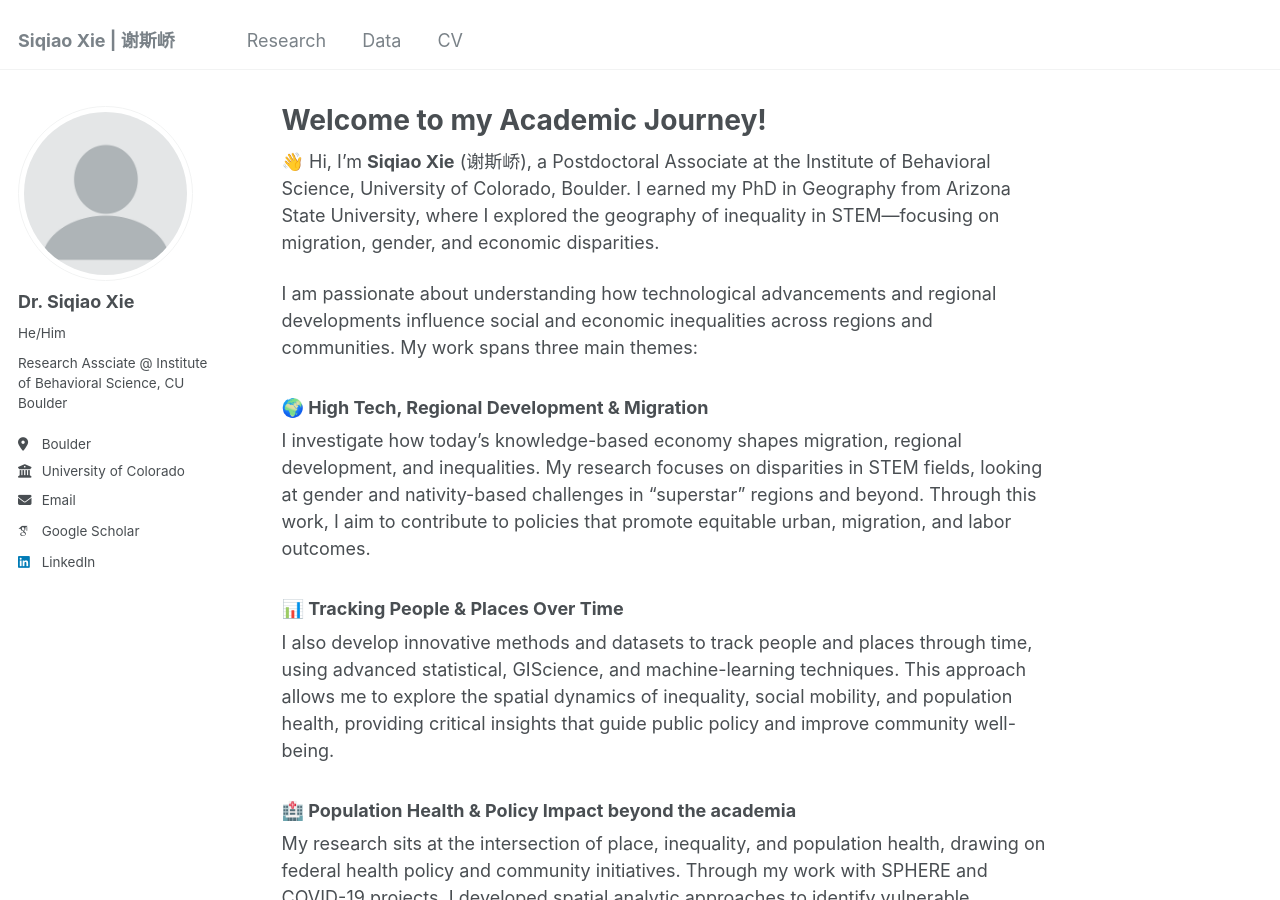
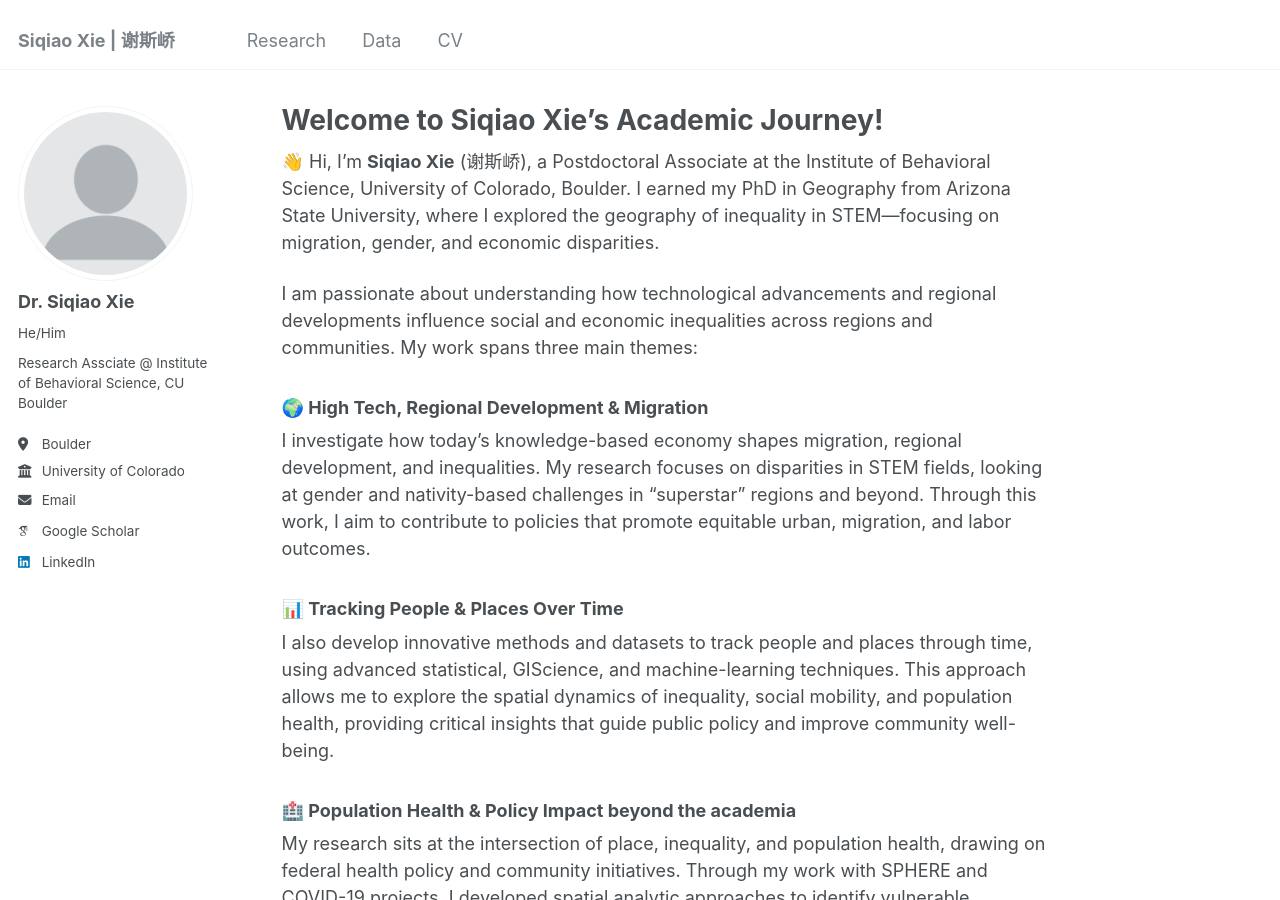
Before and after one commit to xiesiqiao/xiesiqiao.github.io, a Jekyll site: the page built from _pages/about.md, in a window 1280 px wide and 900 px high. Built offline with Jekyll 4.4.1, drawn with Linux system fonts in a browser that asks for light colours; some web fonts are replaced.

Commit message:
Update about.md

```diff
--- a/_pages/about.md
+++ b/_pages/about.md
@@ -1,6 +1,6 @@
 ---
 permalink: /
-title: "**Welcome to my Academic Journey!**"
+title: "**Welcome to Siqiao Xie's Academic Journey!**"
 author_profile: true
 redirect_from:
   - /about/
```
